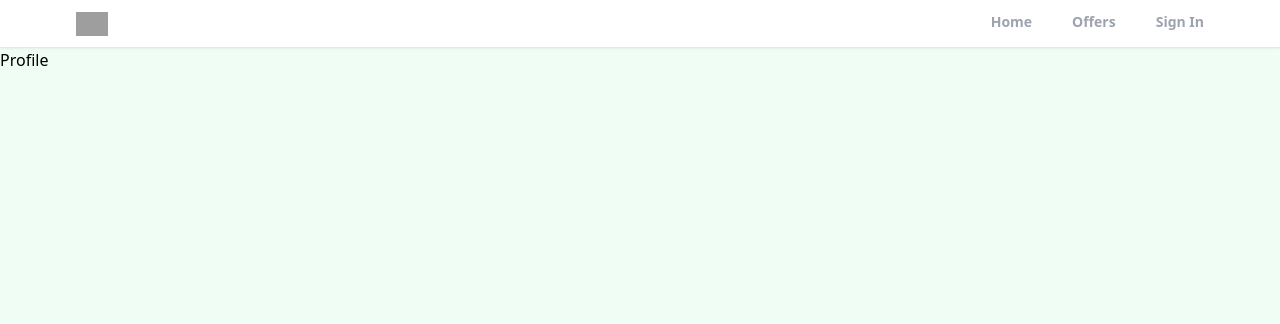
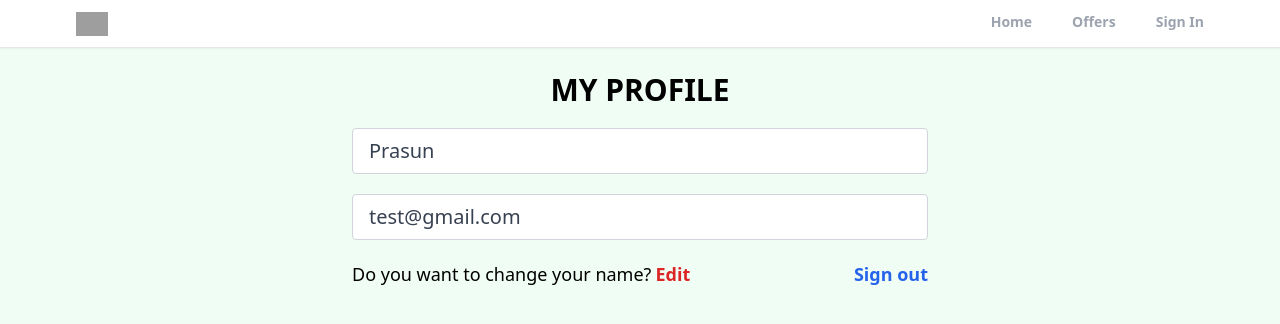
Before and after one commit to PritamNandy/realtor-clone-reactjs, a React (Create React App) app: page /profile in a window 1280 px wide. Shown: the top 324 px of the page. Built offline with nearby package versions, Linux system fonts and the light colour scheme; no server answers; sample sign-in values are in the browser's storage; grey boxes are pictures that could not be loaded.

Commit message:
28th Nov

```diff
--- a/src/App.js
+++ b/src/App.js
@@ -8,6 +8,7 @@
 import Header from "./components/Header";
 import 'react-toastify/dist/ReactToastify.css';
 import { ToastContainer } from 'react-toastify';
+import PrivateRoute from "./components/PrivateRoute";
 
 function App() {
   return (
@@ -19,7 +20,9 @@
           <Route path="/sign-in" element={<SignIn />}></Route>
           <Route path="/sign-up" element={<SignUp />}></Route>
           <Route path="/forgot-password" element={<ForgotPassword />}></Route>
-          <Route path="/profile" element={<Profile />}></Route>
+          <Route path="/profile" element={<PrivateRoute />}>
+            <Route path="/profile" element={<Profile />}></Route>
+          </Route>
           <Route path="/offers" element={<Offers />}></Route>
         </Routes>
         <ToastContainer
--- /dev/null
+++ b/src/components/PrivateRoute.jsx
@@ -0,0 +1,11 @@
+import React from 'react'
+import { Navigate, Outlet } from 'react-router';
+import { useAuthStatus } from '../hooks/useAuthStatus';
+
+export default function PrivateRoute() {
+  const {loggedIn, checkingStatus} = useAuthStatus();
+  if(checkingStatus) {
+    return 'Loading...'
+  }
+  return loggedIn ? <Outlet /> : <Navigate to="/sign-in"/>
+}
--- /dev/null
+++ b/src/hooks/useAuthStatus.jsx
@@ -0,0 +1,18 @@
+import { getAuth, onAuthStateChanged } from 'firebase/auth';
+import { useEffect, useState } from 'react'
+
+export function useAuthStatus() {
+    const [loggedIn, setLoggedIn] = useState(false);
+    const [checkingStatus, setCheckingStatus] = useState(true);
+
+    useEffect(() => {
+        const auth = getAuth()
+        onAuthStateChanged(auth, (user) => {
+            if(user) {
+                setLoggedIn(true)
+            }
+            setCheckingStatus(false)
+        })
+    })
+  return { loggedIn, checkingStatus }
+}
--- a/src/pages/ForgotPassword.jsx
+++ b/src/pages/ForgotPassword.jsx
@@ -1,11 +1,23 @@
+import { getAuth, sendPasswordResetEmail } from 'firebase/auth';
 import React, { useState } from 'react'
 import { Link } from 'react-router-dom';
-import OAuth from '../components/OAuth';
+import { toast } from 'react-toastify';
 
 export default function ForgotPassword() {
     const [email, setEmail] = useState('');
     function onChange(e) {
         setEmail((prevState) => (e.target.value))
+    }
+
+    async function onSubmit(e) {
+        e.preventDefault()
+        try {
+            const auth = getAuth()
+            await sendPasswordResetEmail(auth, email)
+            toast.success('Reset Email Sent')
+        } catch (error) {
+            toast.error('Email doesn\'t exists')
+        }
     }
   return (
     <section>
@@ -17,7 +29,7 @@
                 src="https://images.unsplash.com/flagged/photo-1564767609342-620cb19b2357?ixlib=rb-4.0.3&ixid=MnwxMjA3fDB8MHxwaG90by1wYWdlfHx8fGVufDB8fHx8&auto=format&fit=crop&w=1373&q=80" alt="" />
             </div>
             <div className='w-full md:w-[67%] lg:w-[40%] lg:ml-20'>
-                <form>
+                <form onSubmit={onSubmit}>
                     <input placeholder='Email Address'
                     className='w-full px-4 py-2 text-xl rounded bg-white border-gray-300 transition ease-in-out text-gray-700 mb-5'
                     type="email" name="" id="email" value={email} onChange={onChange} />
--- a/src/pages/Profile.jsx
+++ b/src/pages/Profile.jsx
@@ -1,7 +1,47 @@
-import React from 'react'
+import React, { useState } from 'react'
+import { getAuth } from 'firebase/auth'
+import { useNavigate } from 'react-router';
 
 export default function Profile() {
+  const navigate = useNavigate()
+  const auth = getAuth();
+  const [ formData, setFormData ] = useState({
+    name: "Prasun",
+    email: "test@gmail.com"
+  })
+  const { name, email } = formData;
+  function onLogout() {
+    auth.signOut();
+    navigate('/')
+  }
   return (
-    <div>Profile</div>
+    <>
+      <section className='max-w-6xl mx-auto flex justify-center items-center flex-col'>
+          <h1 className='text-3xl text-center font-bold mt-6 uppercase'>My Profile</h1>
+          <div className='w-full md:w-[50%] mt-5'>
+            <form>
+              <input type="text" placeholder='Enter Name' id='name' value={name}
+              className='w-full px-4 py-2 text-xl rounded bg-white border-gray-300 transition ease-in-out text-gray-700 mb-5'
+              disabled
+              />
+
+            <input type="email" placeholder='Enter Email' id='email' value={email}
+              className='w-full px-4 py-2 text-xl rounded bg-white border-gray-300 transition ease-in-out text-gray-700 mb-5'
+              disabled
+              />
+
+              <div className='flex justify-between items-center flex-nowrap text-sm sm:text-lg mb-6'>
+                <p>Do you want to change your name?
+                  <span
+                  className='text-red-600 hover:text-red-700 active:text-red-800 transition duration-200 ease-in-out
+                  ml-1 cursor-pointer font-semibold'>
+                    Edit</span>
+                </p>
+                <p className='text-blue-600 hover:text-blue-700 active:text-blue-800 transition duration-200 ease-in-out cursor-pointer font-semibold' onClick={onLogout}>Sign out</p>
+              </div>
+            </form>
+          </div>
+      </section>
+    </>
   )
 }
--- a/src/pages/SignIn.jsx
+++ b/src/pages/SignIn.jsx
@@ -2,8 +2,12 @@
 import { AiFillEyeInvisible, AiFillEye } from 'react-icons/ai'
 import { Link } from 'react-router-dom';
 import OAuth from '../components/OAuth';
+import { getAuth, signInWithEmailAndPassword } from 'firebase/auth';
+import { toast } from 'react-toastify';
+import { useNavigate } from 'react-router-dom';
 
 export default function SignIn() {
+    const navigate = useNavigate()
     const [showPassword, setShowPassword] = useState(false)
     const [formData, setFormData] = useState({
         email: "",
@@ -16,6 +20,19 @@
             [e.target.id]: e.target.value,
         }))
     }
+
+    async function onSubmit(e) {
+        e.preventDefault()
+        try {
+            const auth = getAuth();
+            const userCredentials = await signInWithEmailAndPassword(auth, email, password)
+            if(userCredentials.user) {
+                navigate('/')
+            }
+        } catch (error) {
+            toast.error('Wrong user credentials')
+        }
+    }
   return (
     <section>
         <h1 className='text-3xl text-center mt-6 font-bold'>Sign In</h1>
@@ -26,7 +43,7 @@
                 src="https://images.unsplash.com/flagged/photo-1564767609342-620cb19b2357?ixlib=rb-4.0.3&ixid=MnwxMjA3fDB8MHxwaG90by1wYWdlfHx8fGVufDB8fHx8&auto=format&fit=crop&w=1373&q=80" alt="" />
             </div>
             <div className='w-full md:w-[67%] lg:w-[40%] lg:ml-20'>
-                <form>
+                <form onSubmit={onSubmit}>
                     <input placeholder='Email Address'
                     className='w-full px-4 py-2 text-xl rounded bg-white border-gray-300 transition ease-in-out text-gray-700 mb-5'
                     type="email" name="" id="email" value={email} onChange={onChange} />
--- a/src/pages/SignUp.jsx
+++ b/src/pages/SignUp.jsx
@@ -1,6 +1,6 @@
 import React, { useState } from 'react'
 import { AiFillEyeInvisible, AiFillEye } from 'react-icons/ai'
-import { Link, Navigate } from 'react-router-dom';
+import { Link } from 'react-router-dom';
 import OAuth from '../components/OAuth';
 import { createUserWithEmailAndPassword, getAuth, updateProfile } from 'firebase/auth';
 import { db } from '../firebase';
```
